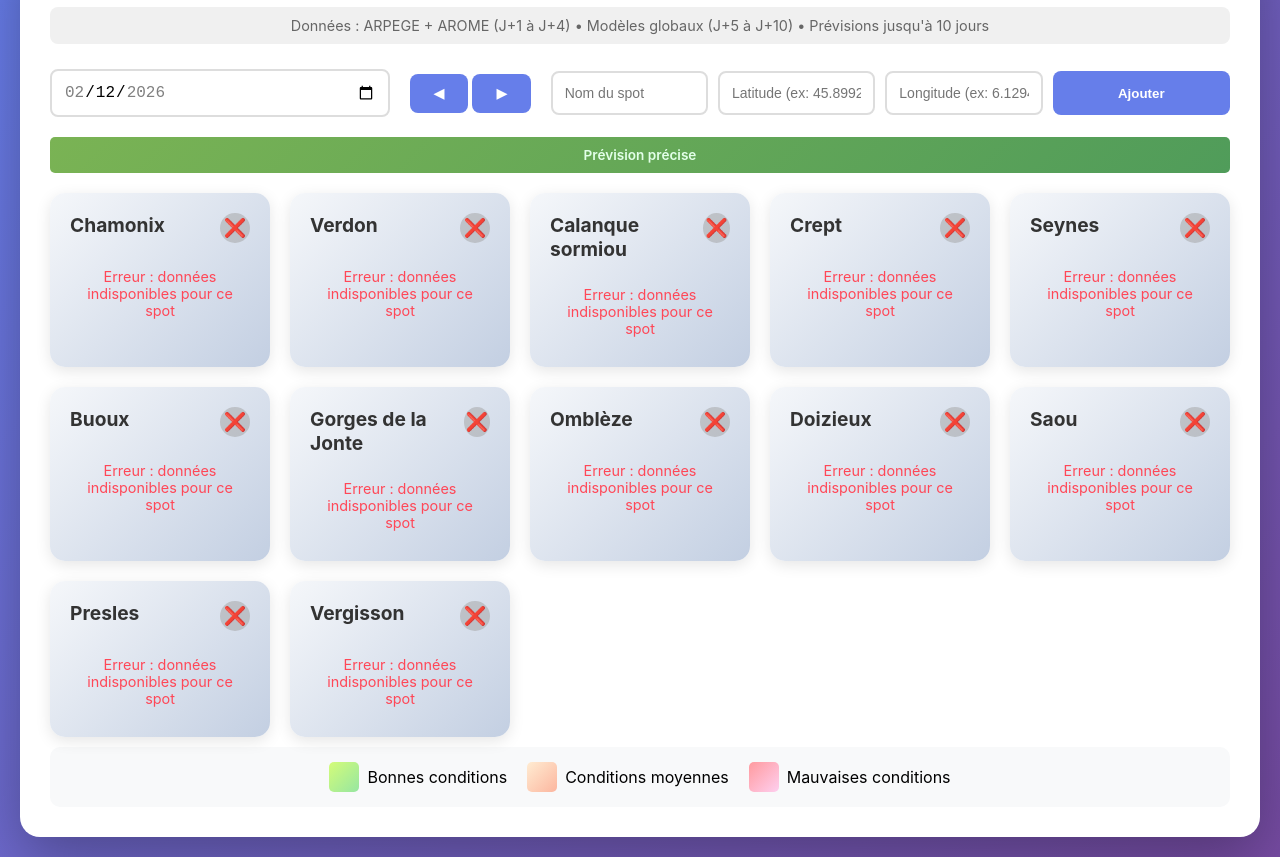
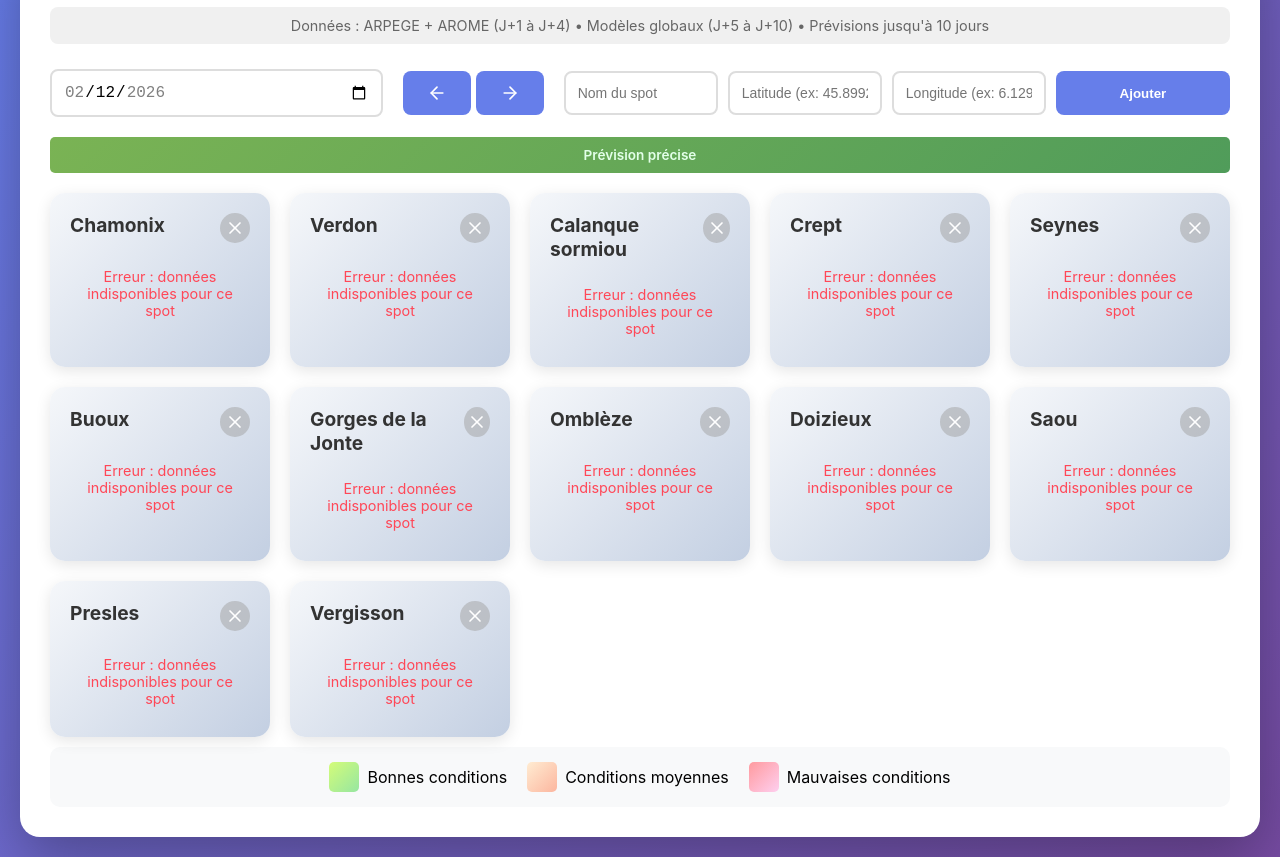
Before and after one commit to RomanFenioux/weather-tool, a website: page index.html in a window 1280 px wide. Shown: the part 92-949 px from the top of the page. Drawn offline with nearby package versions, Linux system fonts and the light colour scheme; no server answers.

Commit message:
ENH: add lucide icons pack

```diff
--- a/index.html
+++ b/index.html
@@ -5,6 +5,7 @@
     <meta name="viewport" content="width=device-width, initial-scale=1.0">
     <title>Comparateur Météo - Spots d'Escalade</title>
     <link rel="stylesheet" href="./style.css">
+    <script src="https://unpkg.com/lucide@latest"></script>
 </head>
 <body>
 <div class="container">
@@ -18,21 +19,27 @@
             <input type="date" id="dateInput">
         </div>
         <div class="date-navigation">
-                <button id="dateNavBackButton" onclick="moveDateBackward()">◀</button>
-                <button id="dateNavForwardButton" onclick="moveDateForward()">▶</button>
+            <button id="dateNavBackButton" onclick="moveDateBackward()">
+                <i data-lucide="arrow-left"></i>
+            </button>
+            <button id="dateNavForwardButton" onclick="moveDateForward()">
+                <i data-lucide="arrow-right"></i>
+            </button>
         </div>
         <div class="add-location-section">
             <div class="add-location-form">
                 <input type="text" id="spotName" placeholder="Nom du spot">
                 <input type="text" id="spotLat" placeholder="Latitude (ex: 45.8992)">
                 <input type="text" id="spotLon" placeholder="Longitude (ex: 6.1294)">
+
                 <button onclick="addLocation()">Ajouter</button>
             </div>
         </div>
     </div>
     <div class="context-menu" id="contextMenu">
         <div class="menu-item" id="copyCoordinates">📋 Copy Lat, Long coordinates</div>
-            <a id="meteo-blue-link" target="_blank" rel="noopener noreferrer" href="https://www.meteoblue.com/fr/meteo/semaine/0.0N0.0E?day=1">
+        <a id="meteo-blue-link" target="_blank" rel="noopener noreferrer"
+           href="https://www.meteoblue.com/fr/meteo/semaine/0.0N0.0E?day=1">
             <div class="menu-item" id="linkToMeteoBlue">⛅ Go to Meteoblue</div>
         </a>
     </div>
--- a/script.js
+++ b/script.js
@@ -36,6 +36,8 @@ function initApp() {
     UI.copyCoordinatesItem = document.getElementById('copyCoordinates');
     UI.dateInput = document.getElementById('dateInput');
     UI.trendBanner = document.getElementById('trendBanner');
+
+    lucide.createIcons();
 
     const savedLocations = localStorage.getItem(Config.savedLocationsPrefix);
     if (savedLocations) {
@@ -508,7 +510,7 @@ function createWeatherCard(viewModel, trendClass, location, index) {
     deleteButton.onclick = () => {
         deleteLocation(index)
     };
-    deleteButton.textContent = '❌';
+    deleteButton.innerHTML = `<i data-lucide="x"></i>`;
     header.appendChild(locationNameEl);
     header.appendChild(deleteButton);
 
@@ -578,6 +580,7 @@ async function loadWeather() {
     weatherCards.forEach(card => {
         grid.appendChild(card)
     });
+    lucide.createIcons();
 }
 
 // For testing with node/jest
--- a/style.css
+++ b/style.css
@@ -307,3 +307,9 @@ button:disabled {
     font-size: 0.9em;
     color: #1565c0;
 }
+.lucide {
+    stroke: white;
+    width: 20px;
+    height: 20px;
+    vertical-align: middle;
+}
```
Lines whose indentation alone changed are shown as unchanged.
